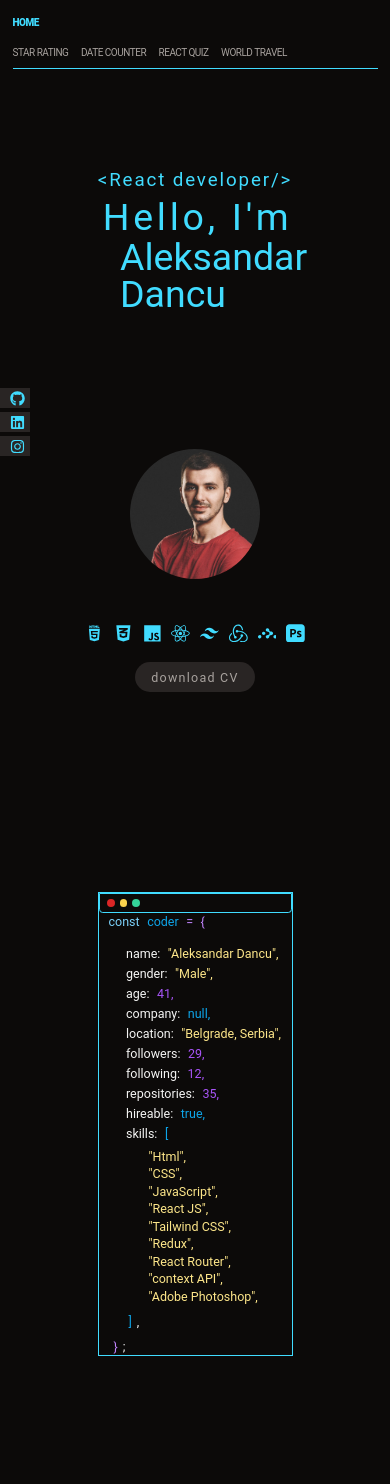
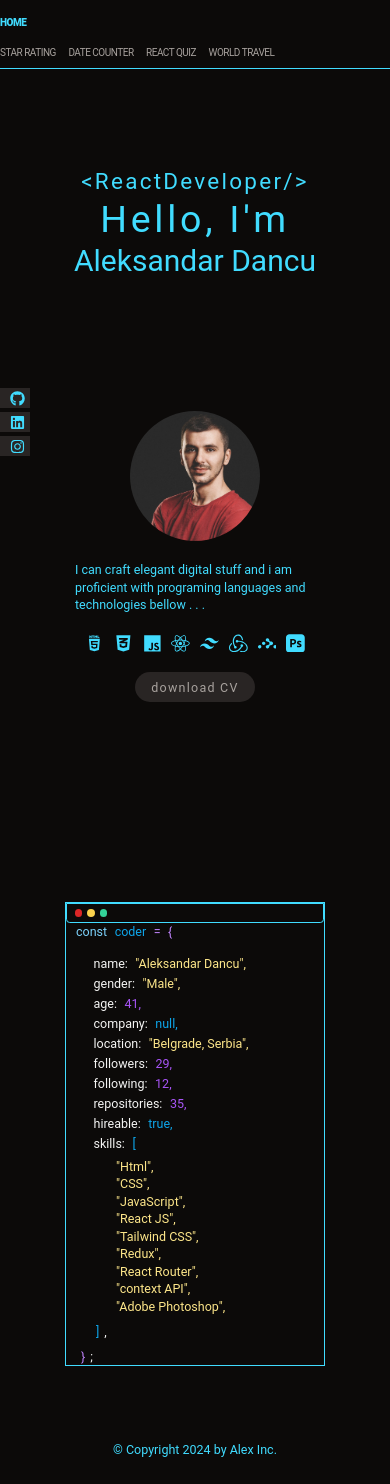
Before and after one commit to danchooalex/aleksandar-portfolio, a React (Vite) app: page / in a window 390 px wide. Before the commit the page ends 1406 px from the top, so only its background shows below. Built offline with nearby package versions, Linux system fonts and the light colour scheme; data requests are answered from the project's data file; a web font is replaced by a local one.

Commit message:
homePageMobileDone

```diff
--- /dev/null
+++ b/src/components/homePageComponents/Footer.jsx
@@ -0,0 +1,15 @@
+import React from "react";
+
+import styles from "../homePageComponents/Footer.module.css";
+
+function Footer() {
+  return (
+    <footer>
+      <p className={styles.footerText}>
+        &copy; Copyright {new Date().getFullYear()} by Alex Inc.
+      </p>
+    </footer>
+  );
+}
+
+export default Footer;
--- /dev/null
+++ b/src/components/homePageComponents/Footer.module.css
@@ -0,0 +1,3 @@
+.footerText {
+  @apply py-10 text-center text-xl text-[#41dcff];
+}
--- a/src/components/homePageComponents/LeftSide.jsx
+++ b/src/components/homePageComponents/LeftSide.jsx
@@ -15,6 +15,10 @@ function LeftSide() {
   return (
     <main className={styles.leftContainer}>
       <img className={styles.image} src="./mug.jpg" />
+      <p className={styles.info}>
+        I can craft elegant digital stuff and i am proficient with programing
+        languages and technologies bellow . . .
+      </p>
 
       <div className={styles.icoSettings}>
         <TiHtml5 className={styles.icoAnimation} />
@@ -26,6 +30,7 @@ function LeftSide() {
         <SiReactrouter className={styles.icoAnimation} />
         <SiAdobephotoshop className={styles.icoAnimation} />
       </div>
+
       <Button />
     </main>
   );
--- a/src/components/homePageComponents/LeftSide.module.css
+++ b/src/components/homePageComponents/LeftSide.module.css
@@ -7,9 +7,13 @@
 }
 
 .icoSettings {
-  @apply mb-2 mt-10 flex flex-row justify-center gap-4 text-3xl text-[#41dcff] md:sm:gap-5 md:sm:text-6xl;
+  @apply mb-2 mt-8 flex flex-row justify-center gap-4 text-3xl text-[#41dcff] md:sm:gap-5 md:sm:text-6xl;
 }
 
 .icoAnimation {
-  @apply sm:transition-all sm:duration-150 sm:ease-in-out sm:hover:text-6xl;
+  @apply transition-all duration-150 ease-in-out hover:text-6xl;
 }
+
+.info {
+  @apply mx-20 max-w-96 text-xl tracking-normal text-[#41dcff];
+}
--- a/src/components/homePageComponents/RightSide.module.css
+++ b/src/components/homePageComponents/RightSide.module.css
@@ -1,9 +1,9 @@
 .rightContainer {
-  @apply flex h-full w-full flex-col items-center justify-center gap-40 bg-[#0c0a09] md:sm:basis-2/4 md:sm:flex md:sm:h-1/2 md:sm:items-center md:sm:justify-center md:sm:w-1/2;
+  @apply flex h-full w-full flex-col items-center justify-center bg-[#0c0a09] md:sm:basis-2/4 md:sm:flex md:sm:h-1/2 md:sm:items-center md:sm:justify-center md:sm:w-1/2;
 }
 
 .table {
-  @apply mb-20 h-1/3 w-1/2 border-collapse rounded-md border border-solid border-[#41dcff];
+  @apply mb-20 h-2/3 w-2/3 border-collapse rounded-md border border-solid border-[#41dcff];
 }
 
 .th {
--- a/src/components/pageNavPortfolio/PageNavPortfolio.module.css
+++ b/src/components/pageNavPortfolio/PageNavPortfolio.module.css
@@ -1,7 +1,7 @@
 .nav {
-  @apply m-5 justify-between border-b border-[#41dcff] bg-[#0c0a09] font-bold uppercase -tracking-wider transition-all delay-500 md:sm:text-3xl md:sm:tracking-wide lg:md:sm:flex lg:md:sm:flex-row;
+  @apply justify-between border-b border-[#41dcff] bg-[#0c0a09] font-bold uppercase -tracking-wider transition-all delay-500 sm:flex sm:flex-row sm:text-3xl sm:tracking-wide lg:m-5;
 }
 
 .nav ul {
-  @apply mb-3 mt-6 flex list-none flex-row gap-5 md:sm:gap-6;
+  @apply mb-3 mt-6 flex list-none flex-row gap-5 sm:gap-6;
 }
--- a/src/pages/portfolioPages/AppLayoutPortfolio.jsx
+++ b/src/pages/portfolioPages/AppLayoutPortfolio.jsx
@@ -2,12 +2,13 @@ import React from "react";
 import LeftSide from "../../components/homePageComponents/LeftSide";
 import RightSide from "../../components/homePageComponents/RightSide";
 import styles from "./AppLayoutPortfolio.module.css";
+import Footer from "../../components/homePageComponents/Footer";
 
 function AppLayoutPortfolio() {
   return (
     <main className={styles.container}>
       <aside className={styles.left}>
-        <h3 className={styles.h3L}>{`<React developer/>`}</h3>
+        <h3 className={styles.h3L}>{`<ReactDeveloper/>`}</h3>
         <h1 className={styles.h1L}>Hello, I'm</h1>
         <h2 className={styles.h2L}>Aleksandar Dancu</h2>
       </aside>
@@ -15,6 +16,7 @@ function AppLayoutPortfolio() {
         <LeftSide />
         <RightSide />
       </aside>
+      <Footer />
     </main>
   );
 }
--- a/src/pages/portfolioPages/AppLayoutPortfolio.module.css
+++ b/src/pages/portfolioPages/AppLayoutPortfolio.module.css
@@ -1,23 +1,23 @@
 .container {
-  @apply mt-20 flex flex-col bg-[#0c0a09] text-left md:sm:basis-1/2 md:sm:flex md:sm:flex-row md:sm:h-2/3 md:sm:items-center md:sm:justify-between;
+  @apply mt-20 flex flex-col bg-[#0c0a09] text-left sm:flex sm:h-2/3 sm:basis-1/2 sm:flex-row sm:items-center sm:justify-between;
 }
 
 .left {
-  @apply mb-40 mt-20 flex flex-col items-center justify-center bg-[#0c0a09] text-[#41dcff] md:sm:basis-2/5 md:sm:flex md:sm:h-1/2 md:sm:items-center md:sm:ml-40 md:sm:text-start md:sm:w-screen;
+  @apply mb-40 mt-20 flex flex-col items-center justify-center bg-[#0c0a09] text-[#41dcff] sm:ml-40 sm:flex sm:h-1/2 sm:w-screen sm:basis-2/5 sm:items-center sm:text-start;
 }
 
 .right {
-  @apply flex flex-col gap-80 bg-[#0c0a09] md:sm:basis-2/3 md:sm:flex md:sm:flex-row md:sm:h-1/2 md:sm:items-center;
+  @apply flex flex-col gap-80 bg-[#0c0a09] sm:flex sm:h-1/2 sm:basis-2/3 sm:flex-row sm:items-center;
 }
 
 .h1L {
-  @apply mb-1 ml-2 text-6xl tracking-widest;
+  @apply mb-3 text-6xl tracking-widest;
 }
 
 .h2L {
-  @apply ml-48 text-6xl;
+  @apply text-5xl;
 }
 
 .h3L {
-  @apply mb-3 text-3xl tracking-widest;
+  @apply mb-3 text-4xl tracking-widest;
 }
--- a/vite.config.js
+++ b/vite.config.js
@@ -3,5 +3,5 @@ import react from "@vitejs/plugin-react";
 
 // https://vitejs.dev/config/
 export default defineConfig({
-  plugins: [react()],
+  plugins: [react(), vite()],
 });
```
